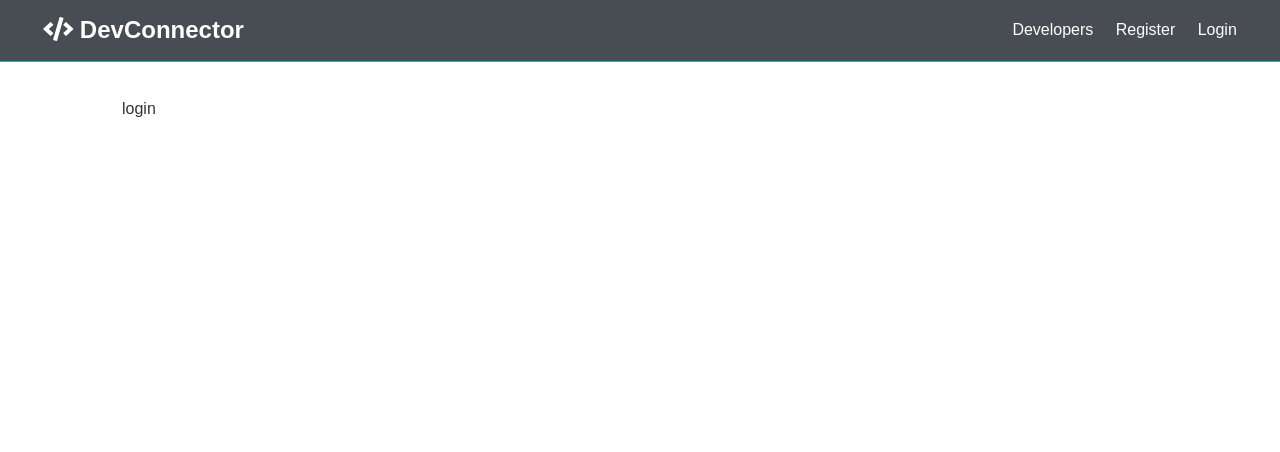
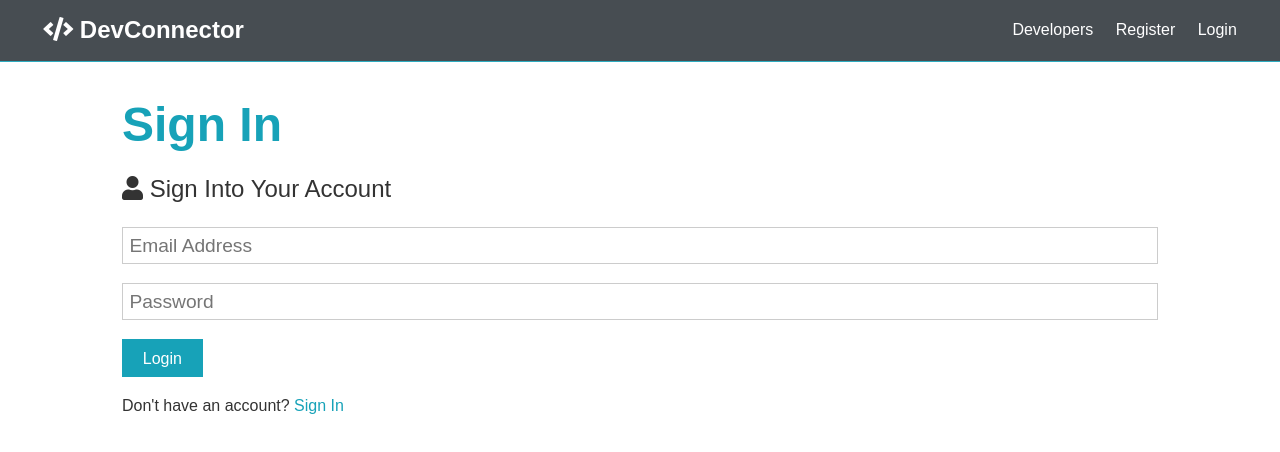
Before and after one commit to letuss004/DevConnector-Nodejs, a React (Create React App) app in the folder client/: page /login in a window 1280 px wide. Shown: the top 452 px of the page. Built offline with nearby package versions, Linux system fonts and the light colour scheme.

Commit message:
Request example and Login form

```diff
--- a/client/src/components/auth/Login.js
+++ b/client/src/components/auth/Login.js
@@ -1,11 +1,56 @@
-import React from 'react';
+import React, {Fragment, useState} from 'react';
+import {Link} from 'react-router-dom';
+
 
 const Login = () => {
+    const [formData, setFormData] = useState({
+        email: '',
+        password: '',
+    });
+
+    const {email, password} = formData;
+    const onChange = (e) => setFormData({
+        ...formData,
+        [e.target.name]: e.target.value,
+    });
+    const onSubmit = async (e) => {
+        e.preventDefault();
+        console.log('SUCCESS');
+    };
+
     return (
-        <div>
-            login
-        </div>
+        <Fragment>
+            <h1 className="large text-primary">Sign In</h1>
+            <p className="lead">
+                <i className="fas fa-user"/> Sign Into Your Account
+            </p>
+            <form className="form" onSubmit={e => onSubmit(e)}>
+                <div className="form-group">
+                    <input
+                        type="email"
+                        placeholder="Email Address"
+                        name="email"
+                        value={email}
+                        onChange={e => onChange(e)}/>
+
+                </div>
+                <div className="form-group">
+                    <input
+                        type="password"
+                        placeholder="Password"
+                        name="password"
+                        value={password}
+                        onChange={e => onChange(e)}
+                        minLength="6"/>
+                </div>
+                <input type="submit" className="btn btn-primary" value="Login"/>
+            </form>
+            <p className="my-1">
+                Don't have an account? <Link to="login.html">Sign In</Link>
+            </p>
+        </Fragment>
     );
+
 };
 
 export default Login;
--- a/client/src/components/auth/Register.js
+++ b/client/src/components/auth/Register.js
@@ -1,4 +1,7 @@
 import React, {Fragment, useState} from 'react';
+import axios from 'axios';
+import {Link} from "react-router-dom";
+
 
 const Register = () => {
     const [formData, setFormData] = useState({
@@ -16,11 +19,33 @@
     const onSubmit = async (e) => {
         e.preventDefault();
         if (password !== password2) {
-            console.log('Password do not match');
+            console.log("Passwords not match!")
             // setAlert('Passwords do not match', 'danger');
+
         } else {
-            // register({name, email, password});
-            console.log(formData);
+            //     const newUser = {
+            //         name,
+            //         email,
+            //         password
+            //     };
+            //
+            //     try {
+            //         const config = {
+            //             headers: {
+            //                 'Content-Type': 'application/json'
+            //             }
+            //         };
+            //         const body = JSON.stringify(newUser);
+            //         const res = await axios.post(
+            //             '/api/users',
+            //             body,
+            //             config
+            //         );
+            //         console.log(res.data);
+            //     } catch (err) {
+            //         console.error(err.response.data);
+            //     }
+            console.log("Passwords match!")
         }
     };
 
@@ -73,7 +98,7 @@
                 <input type="submit" className="btn btn-primary" value="Register"/>
             </form>
             <p className="my-1">
-                Already have an account? <a href="login.html">Sign In</a>
+                Don't have an account? <Link to="login.html">Sign In</Link>
             </p>
         </Fragment>
     );
```
